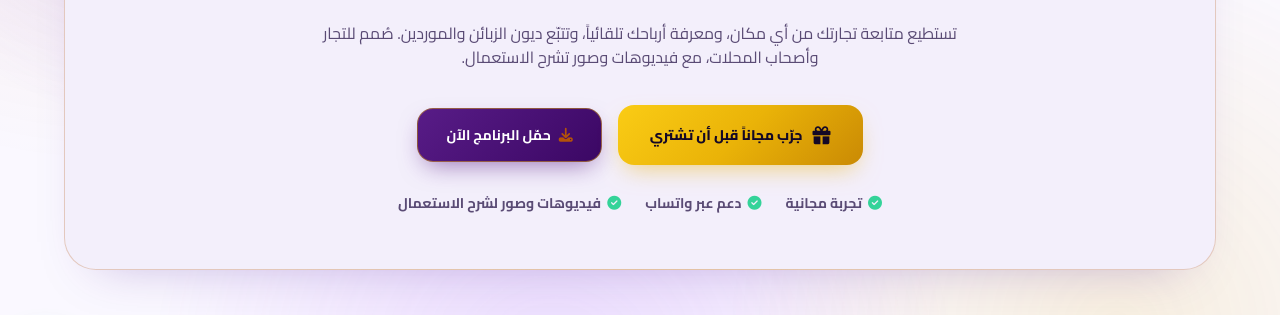
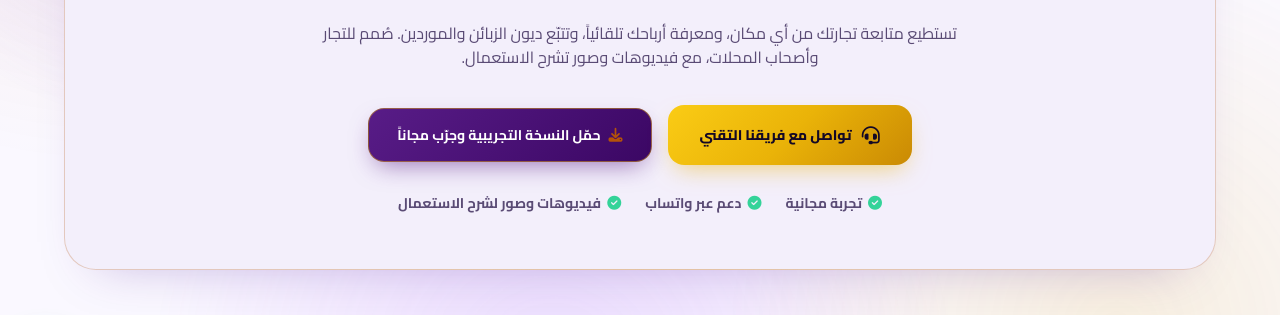
Before and after one commit to zawali4gaming/arbah-web, a plain HTML site: page index.html in a window 1280 px wide. Shown: the part 402-717 px from the top of the page. Drawn offline with nearby package versions, Linux system fonts and the light colour scheme; animation ran at ten frames a second.

Commit message:
Update index.html

```diff
--- a/index.html
+++ b/index.html
@@ -199,6 +199,7 @@
           .sec-anim { opacity: 1; transform: none; transition: none; animation: secScroll linear both; animation-timeline: view(); animation-range: entry 0% entry 16rem; }
         }
     </style>
+<!-- Facebook Pixel Code --><script>!function(f,b,e,v,n,t,s){if(f.fbq)return;n=f.fbq=function(){n.callMethod?n.callMethod.apply(n,arguments):n.queue.push(arguments)};if(!f._fbq)f._fbq=n;n.push=n;n.loaded=!0;n.version='2.0';n.queue=[];t=b.createElement(e);t.async=!0;t.src=v;s=b.getElementsByTagName(e)[0];s.parentNode.insertBefore(t,s)}(window,document,'script','https://connect.facebook.net/en_US/fbevents.js'); fbq('init', '1888305062173670'); fbq('track', 'PageView');</script><noscript> <img height="1" width="1" src="https://www.facebook.com/tr?id=1888305062173670&ev=PageView&noscript=1"/></noscript><!-- End Facebook Pixel Code -->
 </head>
 <body class="min-h-screen">
     <noscript><iframe src="https://www.googletagmanager.com/ns.html?id=GTM-NTRKCZDC" height="0" width="0" style="display:none;visibility:hidden"></iframe></noscript>
@@ -278,12 +279,12 @@
 
         <div class="flex flex-col sm:flex-row flex-wrap justify-center items-center gap-4 pt-3">
             <button onclick="openActivationModal()" class="w-full sm:w-auto px-8 py-4 btn-gold rounded-2xl transition text-sm flex items-center justify-center gap-2.5">
-                <i class="fa-solid fa-gift text-lg"></i>
-                <span data-i18n="btn_free_version">جرّب مجاناً قبل أن تشتري</span>
+                <i class="fa-solid fa-headset text-lg"></i>
+                <span data-i18n="btn_contact_team">تواصل مع فريقنا التقني</span>
             </button>
             <a href="#products" class="w-full sm:w-auto px-7 py-4 btn-royal font-bold rounded-2xl transition text-sm flex items-center justify-center gap-2">
                 <i class="fa-solid fa-download text-amber-400"></i>
-                <span data-i18n="btn_products">حمّل البرنامج الآن</span>
+                <span data-i18n="btn_products">حمّل النسخة التجريبية وجرّب مجاناً</span>
             </a>
         </div>
 
@@ -669,7 +670,8 @@
                 hero_title_3: "برنامج محاسبة ومبيعات يعمل على الكمبيوتر والهاتف",
                 hero_desc: "تستطيع متابعة تجارتك من أي مكان، ومعرفة أرباحك تلقائياً، وتتبّع ديون الزبائن والموردين. صُمم للتجار وأصحاب المحلات، مع فيديوهات وصور تشرح الاستعمال.",
                 chip_1: "تجربة مجانية", chip_2: "دعم عبر واتساب", chip_3: "فيديوهات وصور لشرح الاستعمال",
-                btn_products: "حمّل البرنامج الآن",
+                btn_products: "حمّل النسخة التجريبية وجرّب مجاناً",
+            btn_contact_team: "تواصل مع فريقنا التقني",
                 trust_message: "صاحب مشروع يثق بتطبيقات شركة أرباح",
                 trust_aria: "انضم إلى أصحاب المشاريع الذين يثقون بنا",
                 biz_title: "مناسب لكل أنواع المحلات", biz_1: "الهواتف والإكسسوارات", biz_2: "تصليح وصيانة", biz_3: "المطاعم والمقاهي", biz_4: "الفنادق", biz_5: "الملابس", biz_6: "البقالة والمواد الغذائية", biz_7: "مواد البناء", biz_8: "وأي نشاط تجاري آخر",
@@ -730,7 +732,8 @@
                 hero_title_3: "Logiciel de comptabilité et de ventes pour PC et mobile",
                 hero_desc: "Suivez votre commerce de n'importe où, connaissez vos bénéfices automatiquement et suivez les dettes clients et fournisseurs. Conçu pour les commerçants, avec vidéos et images pour apprendre à l'utiliser.",
                 chip_1: "Essai gratuit", chip_2: "Support WhatsApp", chip_3: "Vidéos et images explicatives",
-                btn_products: "Télécharger maintenant",
+                btn_products: "Téléchargez la version d'essai et testez gratuitement",
+            btn_contact_team: "Contactez notre équipe technique",
                 trust_message: "propriétaires de projets font confiance aux applications d'Arbah",
                 trust_aria: "Rejoignez les propriétaires de projets qui nous font confiance",
                 biz_title: "Adapté à tous les types d'activités", biz_1: "Téléphones et accessoires", biz_2: "Réparation et maintenance", biz_3: "Restaurants et cafés", biz_4: "Hôtels", biz_5: "Vêtements", biz_6: "Épicerie et alimentation", biz_7: "Matériaux de construction", biz_8: "et toute autre activité",
@@ -791,7 +794,8 @@
                 hero_title_3: "Accounting and sales software for PC and mobile",
                 hero_desc: "Follow your business from anywhere, see your profits automatically, and track customer and supplier debts. Built for shop owners, with videos and images that show how to use it.",
                 chip_1: "Free trial", chip_2: "WhatsApp support", chip_3: "Usage videos and images",
-                btn_products: "Download now",
+                btn_products: "Download the trial version and try it free",
+            btn_contact_team: "Contact our technical team",
                 trust_message: "business owners trust Arbah apps",
                 trust_aria: "Join the business owners who trust us",
                 biz_title: "Suitable for every kind of business", biz_1: "Phones & accessories", biz_2: "Repair & maintenance", biz_3: "Restaurants & cafés", biz_4: "Hotels", biz_5: "Clothing", biz_6: "Grocery & food", biz_7: "Building materials", biz_8: "and any other business",
```
